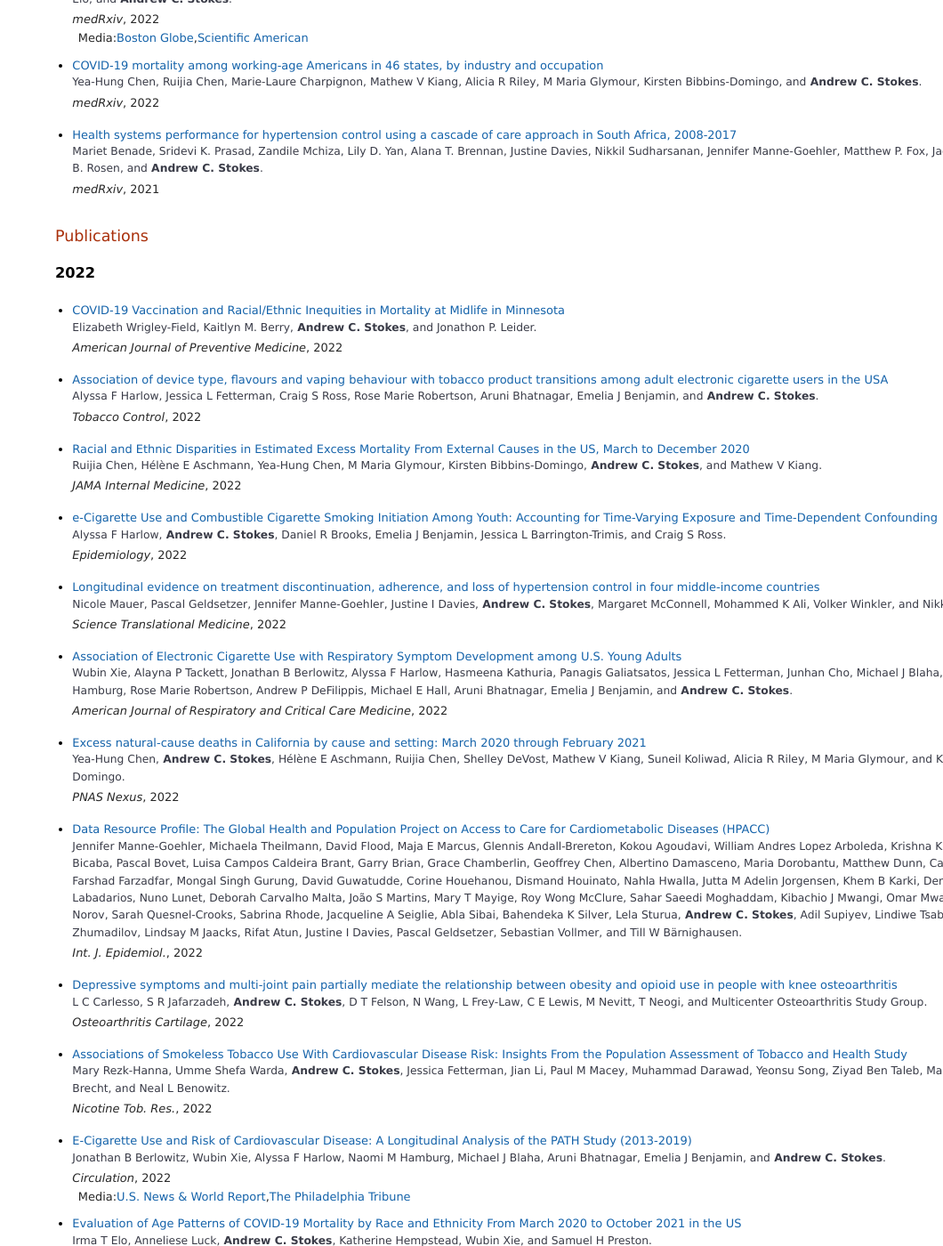
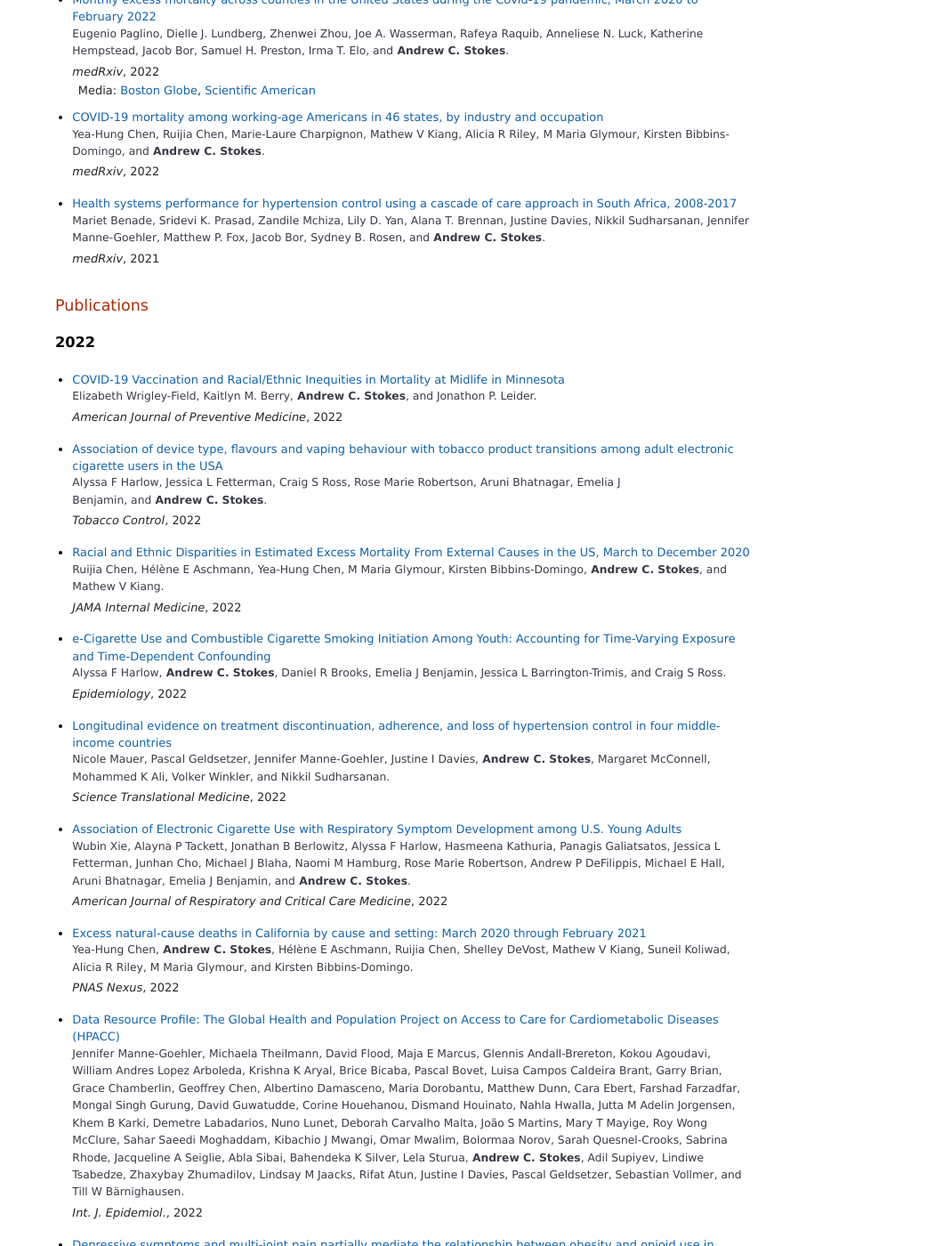
Before and after one commit to Aykerimm/andrew-profile, a Jekyll site: the page built from researches.html, in a window 1280 px wide and 1400 px high, scrolled down 626 px. Shown: the whole window at 89% size, without its empty margins (220-1280 px from the left). Built offline with Jekyll 4.4.1, drawn with Linux system fonts in a browser that asks for light colours; some of the changed text lies outside the part shown.

Commit message:
Fix css syntax

```diff
--- a/_sass/researches.scss
+++ b/_sass/researches.scss
@@ -21,7 +21,7 @@
 
 }
 .research__url:hover{
-    color:#3542d4
+    color: #3542d4;
 }
 .research__authors {
     font-size: 0.95em;
--- a/researches.html
+++ b/researches.html
@@ -48,12 +48,12 @@
         <p class="research__meta research__meta-media-coverage">
             <span>
                 <span class="research__meta-media-header">Media:</span>
-                {%- for media in research.mediaCoverage -%}
+                {% for media in research.mediaCoverage %}
                 <a class="research__meta-media-link" href="{{media.link}}">{{media.name}}</a>
                 {%- if forloop.last != true -%}
                 ,
                 {%- endif -%}
-            {% endfor %}
+                {% endfor %}
 
             </span>
         </p>
@@ -88,16 +88,16 @@
             <p class="research__meta">
                 <span class="research__meta-publisher">{{ research.publisher }}</span>{% if research.publisher != "" %}, {% endif %}{{ research.date.year }}
             </p>
-            {%- if research.mediaCoverage and research.mediaCoverage != empty -%}
+            {% if research.mediaCoverage and research.mediaCoverage != empty %}
             <p class="research__meta research__meta-media-coverage">
                 <span>
                     <span class="research__meta-media-header">Media:</span>
-                {%- for media in research.mediaCoverage -%}
+                {% for media in research.mediaCoverage %}
                     <a class="research__meta-media-link" href="{{media.link}}">{{media.name}}</a>
                     {%- if forloop.last != true -%}
                         ,
                     {%- endif -%}
-                {%- endfor -%}
+                {% endfor %}
 
                 </span>
             </p>
```
